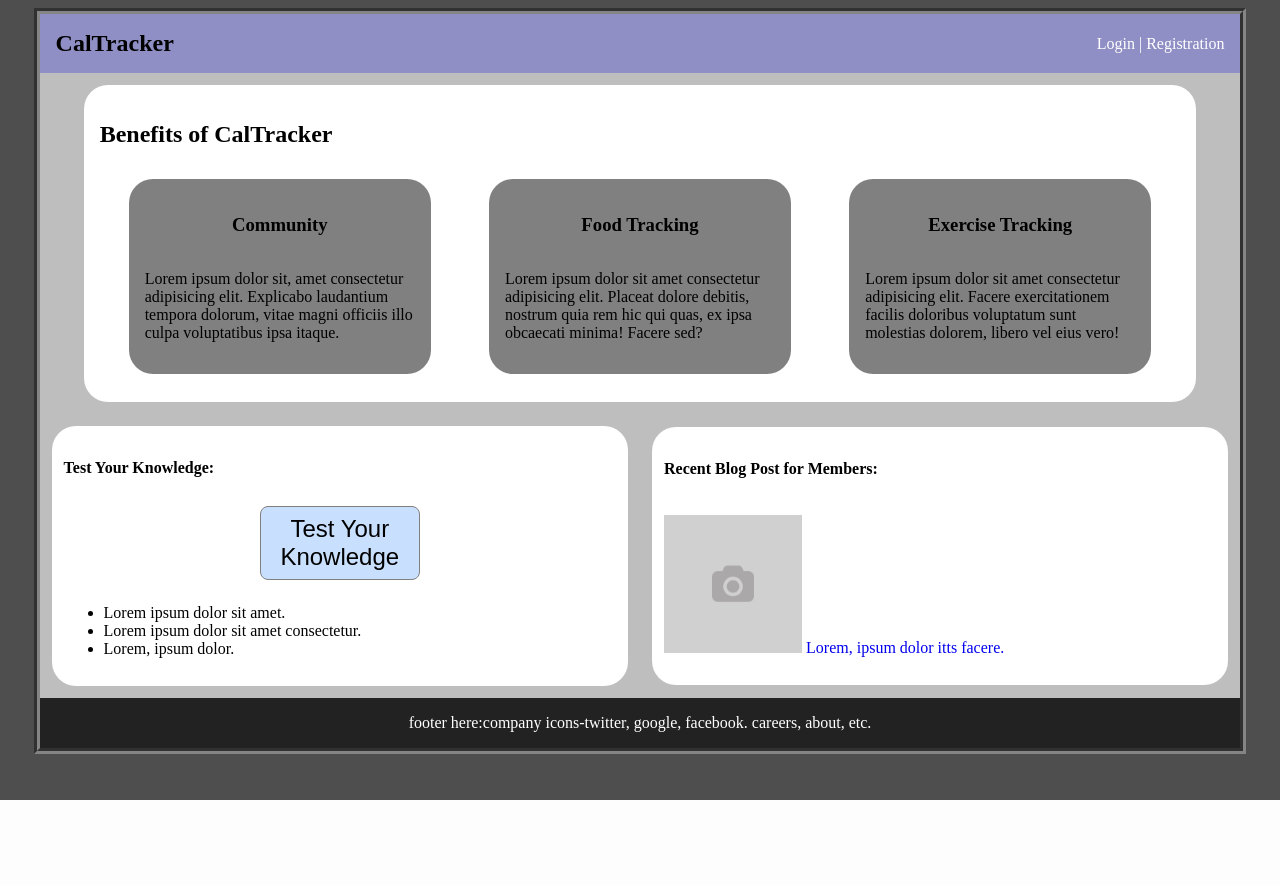
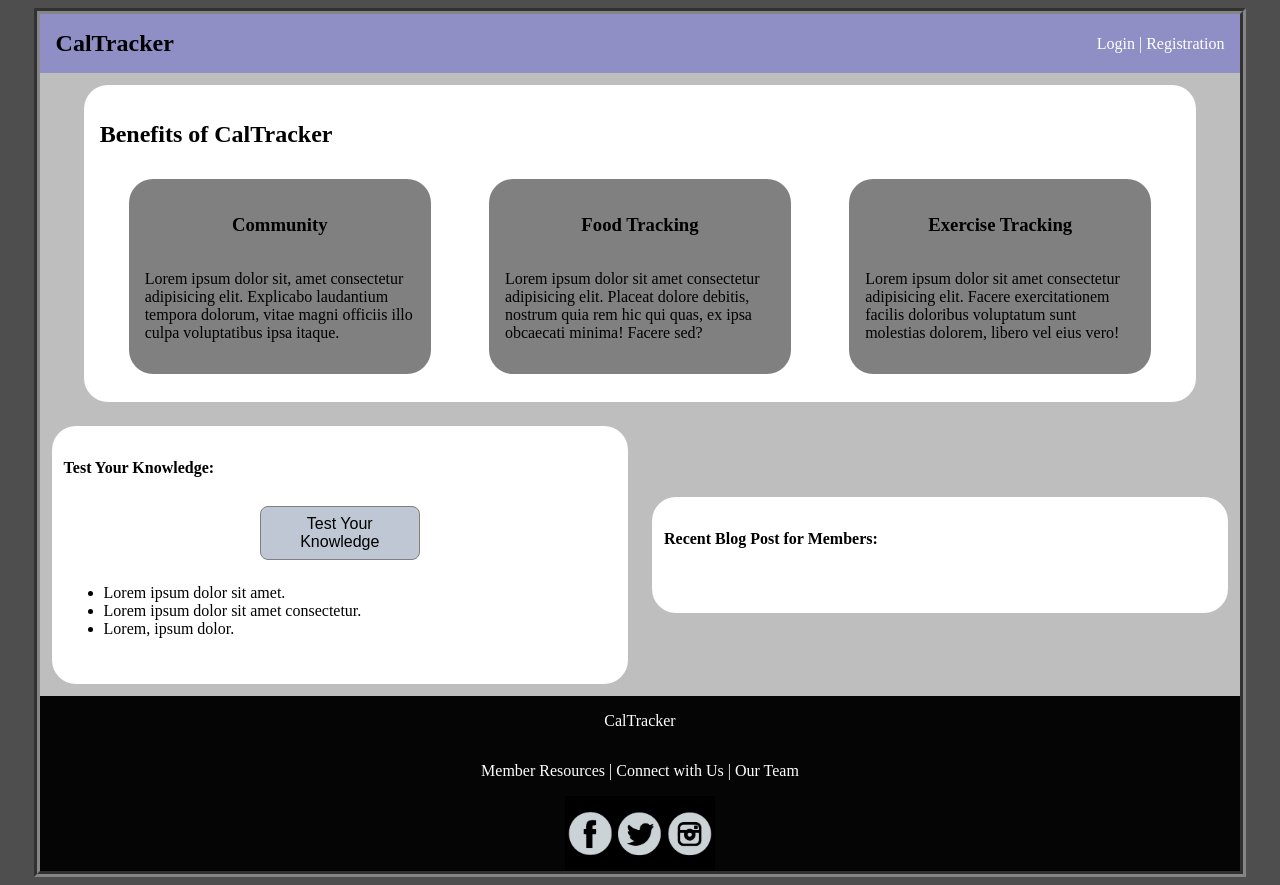
Before and after one commit to Kamernepti/CalTracker, a Django app: page / in a window 1280 px wide. Before the commit the page ends 800 px from the top, so only its background shows below. Run offline with Django 3.2, Linux system fonts and the light colour scheme; data that the repository does not hold is empty.

Commit message:
updated footer, blog retrieval on index page, and color of quiz box.

```diff
--- a/tracker_app/static/css/index.css
+++ b/tracker_app/static/css/index.css
@@ -14,8 +14,6 @@
 
 :root {
     font-size: 1em;
-    --hue-wrong: red;
-    --hue-correct: green;
 }
 
 body {
@@ -109,7 +107,7 @@
 #question-container {
     max-width: 80%;
     width: 80%;
-    background-color: rgb(72, 178, 194);
+    background-color: rgb(144, 180, 185);
     border-radius: 1rem;
     padding: .75rem;
     box-shadow: 0 0 .5rem .2rem gray;
@@ -122,14 +120,15 @@
 
 
 footer {
-    background-color: rgb(34, 34, 34);
+    background-color: rgb(5, 5, 5);
     height: auto;
     display: flex;
+    flex-direction: column;
     flex-wrap: wrap;
-    align-items: baseline;
     width: 100%;
     color: white;
     justify-content: center;
+    align-items: center;
 }
 
 
@@ -177,11 +176,11 @@
 }
 
 .btn {
-    background-color: rgb(200, 223, 253);
+    background-color: rgb(190, 199, 211);
     border-radius: .5rem;
     color: black;
     outline: none;
-    border:.1rem solid rgb(200, 223, 253);
+    border:.1rem solid rgb(162, 163, 165);
     padding: .4rem .75rem;
 }
 
@@ -190,7 +189,7 @@
 }
 
 .start-btn, .next-btn{
-    font-size: 1.5rem;
+    font-size: 1rem;
     padding: .5rem;
     margin: .5rem;
     border: .025rem solid gray;
@@ -216,6 +215,6 @@
     --hue: var(--hue-wrong);
 }
 
-.image {
-    max-width: 25%;
+footer img {
+    max-width: 150px;
 }
--- a/tracker_app/templates/dashboard.html
+++ b/tracker_app/templates/dashboard.html
@@ -123,8 +123,9 @@
         </div>
 
         <footer>
-            <p>footer here:</p>
-            <p>company icons-twitter, google, facebook. careers, about, etc.</p>
+            <p>CalTracker</p>
+            <p>Member Resources | Connect with Us |  Our Team</p>
+            <img src="static/images/icons.jpg" alt="online_social_sites">
         </footer>
 
     </div>
--- a/tracker_app/templates/edit.html
+++ b/tracker_app/templates/edit.html
@@ -72,8 +72,9 @@
         </div>
 
         <footer>
-            <p>footer here:</p>
-            <p>company icons-twitter, google, facebook. careers, about, etc.</p>
+            <p>CalTracker</p>
+            <p>Member Resources | Connect with Us |  Our Team</p>
+            <img src="static/images/icons.jpg" alt="online_social_sites">
         </footer>
     </div>
 </body>
--- a/tracker_app/templates/index.html
+++ b/tracker_app/templates/index.html
@@ -61,13 +61,19 @@
 
             <div id="blogs">
                 <h4>Recent Blog Post for Members: </h4>
-                <p><img class="image" src="static/images/temp.png" alt=""><a href="#"> Lorem, ipsum dolor itts facere.</a></p>
+                    <ul>
+                    {% for blog in blogs %}
+                        <li>{{blog.title}} by {{blog.author}}</li>
+                    {% endfor %}
+                    </ul>
+
             </div>
         </div>
 
         <footer>
-            <p>footer here:</p>
-            <p>company icons-twitter, google, facebook. careers, about, etc.</p>
+            <p>CalTracker</p>
+            <p>Member Resources | Connect with Us |  Our Team</p>
+            <img src="static/images/icons.jpg" alt="online_social_sites">
         </footer>
 
     </div>
--- a/tracker_app/templates/login.html
+++ b/tracker_app/templates/login.html
@@ -57,6 +57,12 @@
 
         </div>
 
+        <footer>
+            <p>CalTracker</p>
+            <p>Member Resources | Connect with Us |  Our Team</p>
+            <img src="static/images/icons.jpg" alt="online_social_sites">
+        </footer>
+
     </div>
 </body>
 </html>
--- a/tracker_app/templates/profile.html
+++ b/tracker_app/templates/profile.html
@@ -82,8 +82,9 @@
         </div>
 
         <footer>
-            <p>footer here:</p>
-            <p>company icons-twitter, google, facebook. careers, about, etc.</p>
+            <p>CalTracker</p>
+            <p>Member Resources | Connect with Us |  Our Team</p>
+            <img src="static/images/icons.jpg" alt="online_social_sites">
         </footer>
 
     </div>
--- a/tracker_app/views.py
+++ b/tracker_app/views.py
@@ -10,7 +10,10 @@
     #     user= User.objects.filter(id=request.session['user_id'])
     #     if user:
     #         return redirect('/dashboard')
-    return render(request, 'index.html')
+    context ={
+        'blogs':Blog.objects.all()
+    }
+    return render(request, 'index.html', context)
 
 def login(request):
     if 'user_id' in request.session:
```
Also changed, not shown: tracker_app/static/css/blogs.css (+16 -0 lines), tracker_app/static/css/dash.css (+7 -2 lines), tracker_app/static/css/edit.css (+7 -3 lines), tracker_app/static/css/login.css (+16 -0 lines), tracker_app/static/css/profile.css (+7 -2 lines), tracker_app/templates/blogs.html (+8 -0 lines), tracker_app/templates/create_blog.html (deleted, +0 -17 lines), tracker_app/static/images/icons.jpg (added), tracker_app/static/script/blogs.js (added).
